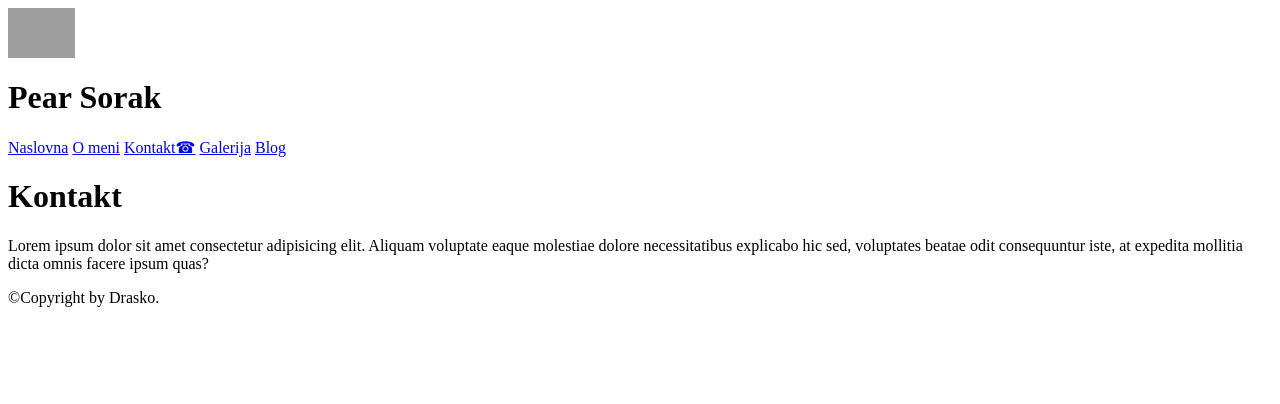
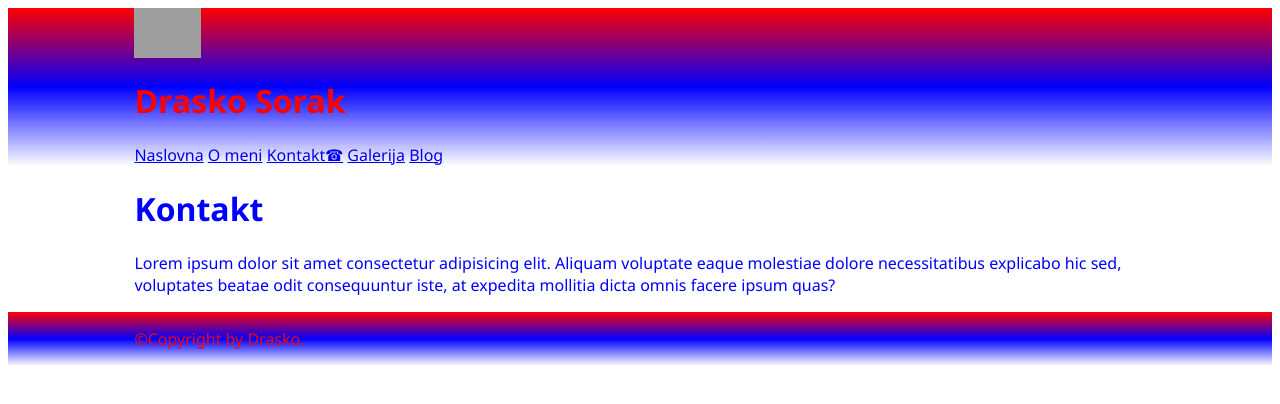
Before and after one commit to draskobg/proba, a plain HTML site: page kontakt.html in a window 1280 px wide. Drawn offline with Linux system fonts and the light colour scheme; grey boxes are pictures that could not be loaded.

Commit message:
minor css

```diff
--- a/kontakt.html
+++ b/kontakt.html
@@ -1,11 +1,16 @@
 <title>Moja stranica</title>
+
+<head>
+
+    <link rel="stylesheet" href="style.css">
+</head>
 
 <body>
 
-    <header>
+    <header class="container">
         <img src="https://upload.wikimedia.org/wikipedia/commons/thumb/9/9b/Bass_logo.svg/170px-Bass_logo.svg.png" alt="logo"
             height="50">
-        <h1>Pear Sorak</h1>
+        <h1>Drasko Sorak</h1>
 
         <nav>
             <a href="index.html">Naslovna</a>
@@ -16,11 +21,15 @@
 
         </nav>
     </header>
+    <div class="container">
+
+
     <h1>Kontakt</h1>
     <p>Lorem ipsum dolor sit amet consectetur adipisicing elit. Aliquam voluptate eaque molestiae dolore necessitatibus
         explicabo hic sed, voluptates beatae odit consequuntur iste, at expedita mollitia dicta omnis facere ipsum
         quas?</p>
-    <footer>
+        </div>
+    <footer class="container">
         <p>&#169;Copyright by Drasko.</p>
     </footer>
 </body>
--- a/style.css
+++ b/style.css
@@ -1,9 +1,15 @@
 body {
-    color: red;
+
+    color: blue;
     font-family: 'Segoe UI', Tahoma, Geneva, Verdana, sans-serif
 }
 header, footer {
+color: red;
 overflow: auto;
 background-image: linear-gradient(red, blue, white);
+}
 
+.container {
+  padding-left: 10%;
+  padding-right: 10%;
 }
```
Also changed, not shown: about.html (+10 -2 lines), blog.html (+12 -2 lines), foto galerija.html (+12 -2 lines), index.html (+8 -3 lines).
